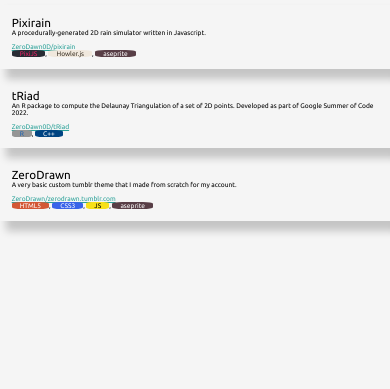
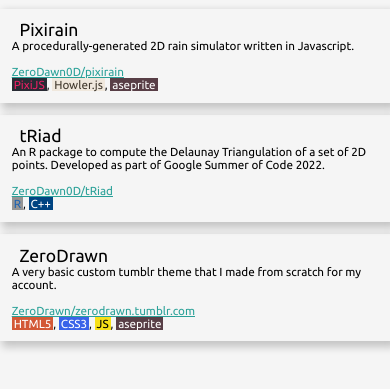
Before and after one commit to ZeroDawn0D/ZeroDawn0D.github.io, a plain HTML site: page projects.html in a window 390 px wide. Shown: the part 39-428 px from the top of the page. Drawn offline with Linux system fonts and the light colour scheme.

Commit message:
added more media queries

```diff
--- a/css/projects.css
+++ b/css/projects.css
@@ -41,8 +41,8 @@ html{
 }
 
 .text-box{
-	padding-left: 8px;
-	padding-right: 8px;
+	padding-left: 0.5vw;
+	padding-right: 0.5vw;
 	border-radius: 25%;
 	background-color: #ff0000;
 }
@@ -79,13 +79,21 @@ html{
 	color: #ffffff;
 }
 @media only screen and (max-width: 800px) {
-
 	.grid-container{
 		display: block;
 		width: 100%;
 	}
 	.project-box{
-		margin-top: 2vw;
+		box-shadow: 4px 4px 8px 2px rgba(0,0,0,0.2);
+		margin-top: 3vw;
+		border-radius: 0%;
+		font-size: 3vw;
+	}
+	.project-header{
+		margin-left: 2vw;
+		font-size: 4.5vw;
+	}
+	.text-box{
 		border-radius: 0%;
 	}
 }
```
